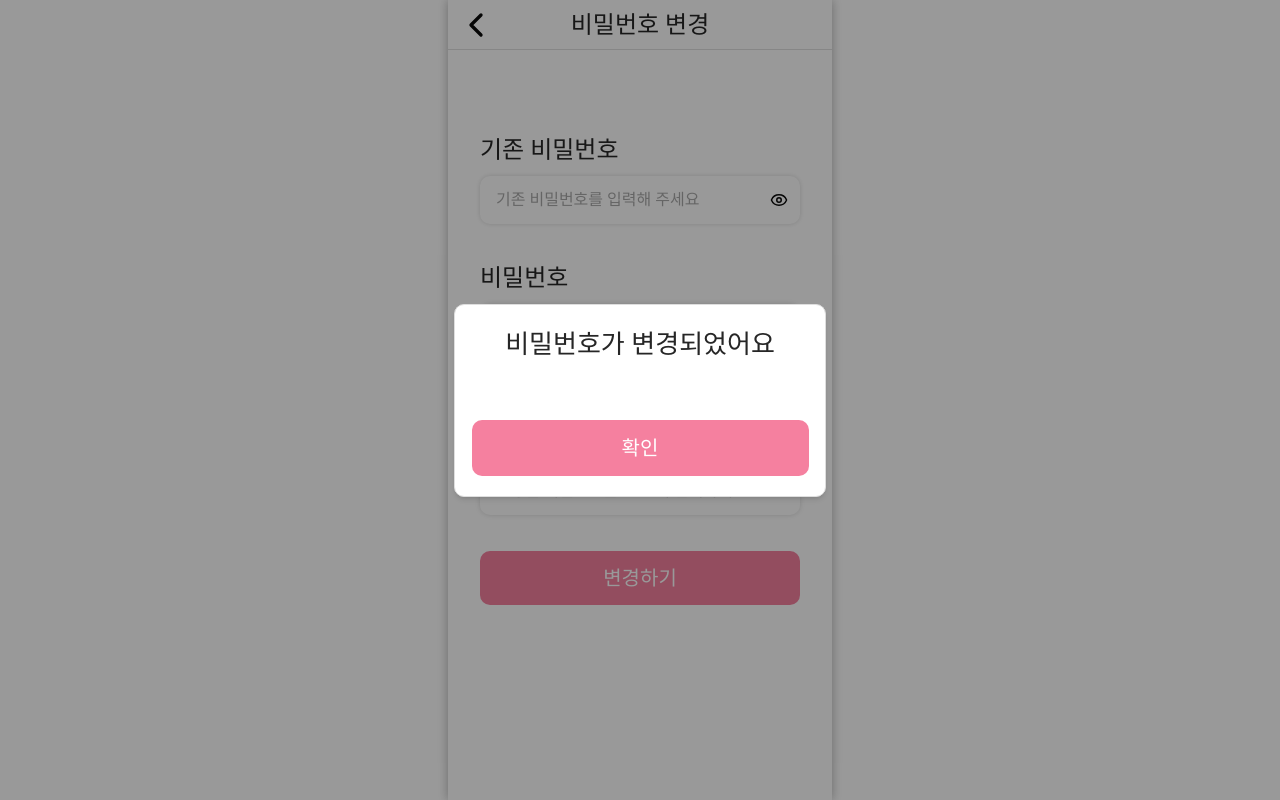
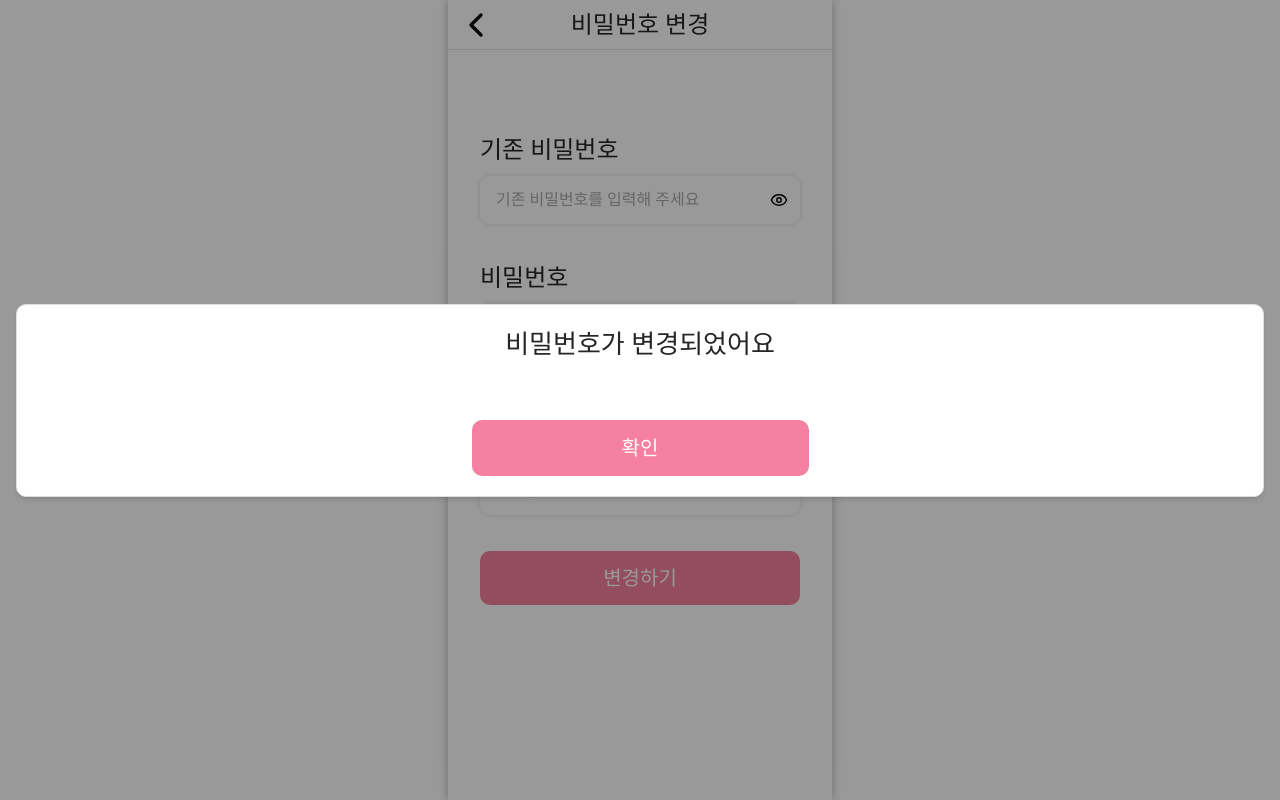
Before and after one commit to hanaro7team1/frontend, a Next.js app: page /admin/mypage/pwd in a window 1280 px wide. Both pictures are taken after a click on the button "변경하기". Built offline with nearby package versions, Linux system fonts and the light colour scheme; a web font is replaced by a local one.

Commit message:
Design: edit modalBox mx

```diff
--- a/src/components/domain/admin/mypage/NoticeModal.tsx
+++ b/src/components/domain/admin/mypage/NoticeModal.tsx
@@ -16,7 +16,7 @@ export default function NoticeModal({open, text}: Props) {
 
     return (
         <div className="fixed inset-0 z-50 flex items-center justify-center bg-black/40 p-4">
-            <div className="w-[372px] h-[193px] shrink-0 rounded-[10px]
+            <div className="w-full mx-4 h-[193px] shrink-0 rounded-[10px]
                     border border-[#DEDEDE] bg-white p-5 shadow-md
                     flex flex-col items-center justify-between">
                 <Txt size={26} className="text-center">{message}</Txt>
```
